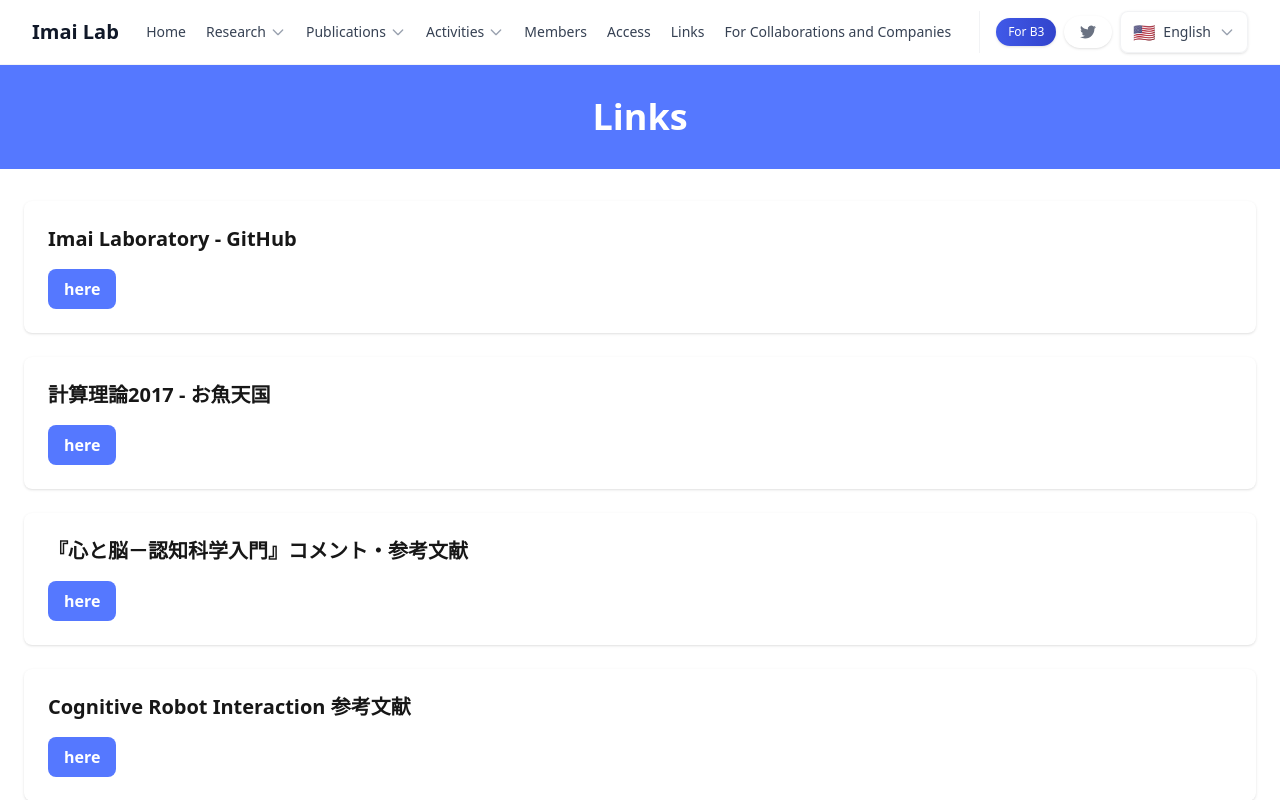
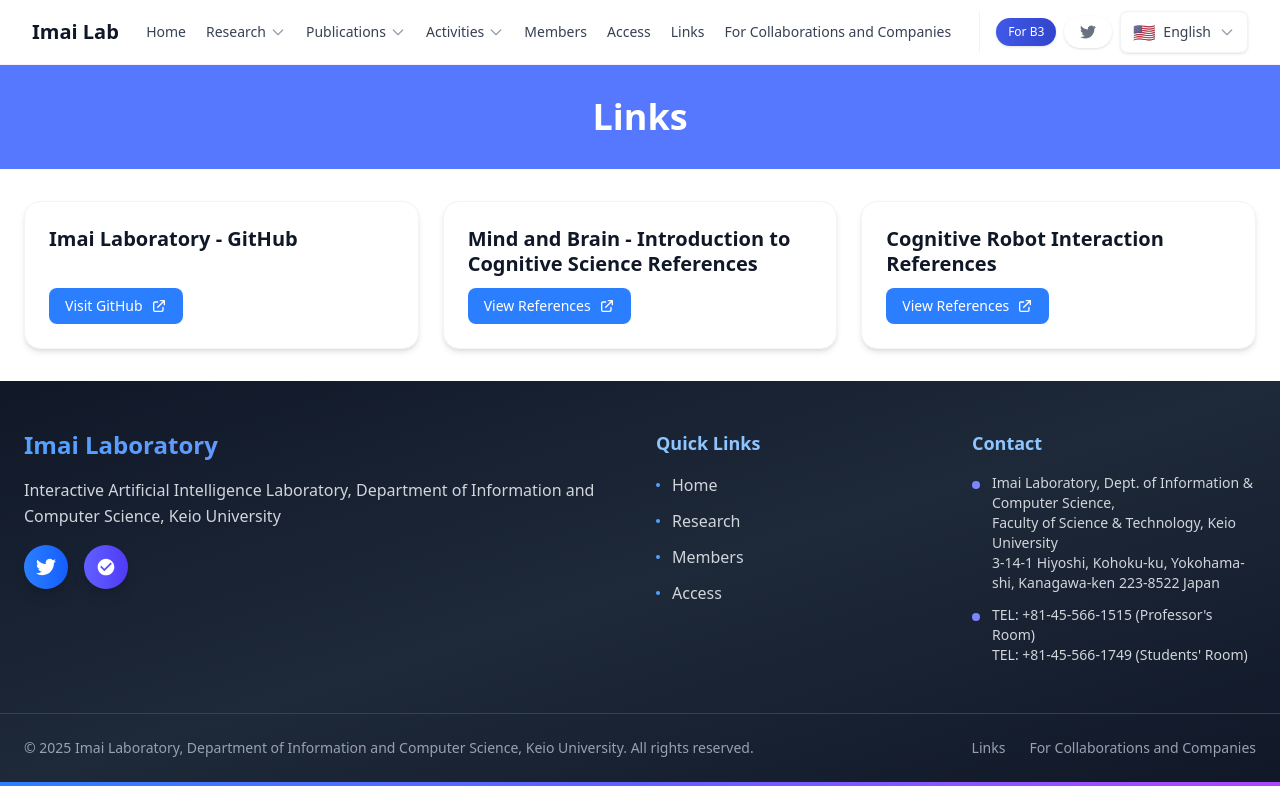
Before and after one commit to imai-laboratory/imai-laboratory.github.io, a Next.js app: page /en/links in a window 1280 px wide. Shown: the top 800 px of the page. Built offline with nearby package versions, Linux system fonts and the light colour scheme.

Commit message:
feat: update link card ui

```diff
--- /dev/null
+++ b/app/[locale]/links/constants/linksData.ts
@@ -0,0 +1,11 @@
+export const LINKS_CONSTANTS = {
+  github: {
+    url: "https://github.com/imai-laboratory",
+  },
+  cognitive_science: {
+    url: "https://www.ayu.ics.keio.ac.jp/references/cognitivescience/",
+  },
+  robot_interaction: {
+    url: "https://www.ailab.ics.keio.ac.jp/webpage_personal/cognitive_robot_interaction/",
+  },
+} as const;
--- a/app/[locale]/links/page.tsx
+++ b/app/[locale]/links/page.tsx
@@ -2,6 +2,7 @@ import { getTranslations, setRequestLocale } from "next-intl/server";
 import { LinkCard } from "@/components/shared/LinkCard";
 import { PageHero } from "@/components/shared/PageHero";
 import { generateStaticParams } from "@/lib/generateStaticParams";
+import { LINKS_CONSTANTS } from "./constants/linksData";
 
 export { generateStaticParams };
 
@@ -14,26 +15,30 @@ export default async function LinksPage({ params }: Props) {
   setRequestLocale(locale);
   const t = await getTranslations({ locale });
 
+  const linksKeys = Object.keys(
+    LINKS_CONSTANTS,
+  ) as (keyof typeof LINKS_CONSTANTS)[];
+
   return (
     <div id="content_links">
       <PageHero title={t("navigation.links")} />
       <div className="container mx-auto px-6 py-8">
-        <LinkCard
-          title="Imai Laboratory - GitHub"
-          url="https://github.com/imai-laboratory"
-        />
-        <LinkCard
-          title="計算理論2017 - お魚天国"
-          url="http://osakana.ailab.ics.keio.ac.jp"
-        />
-        <LinkCard
-          title="『心と脳－認知科学入門』コメント・参考文献"
-          url="http://www.ayu.ics.keio.ac.jp/references/cognitivescience/"
-        />
-        <LinkCard
-          title="Cognitive Robot Interaction 参考文献"
-          url="https://www.ailab.ics.keio.ac.jp/webpage_personal/cognitive_robot_interaction/"
-        />
+        <div className="grid gap-6 md:grid-cols-2 lg:grid-cols-3">
+          {linksKeys.map((key) => {
+            const linkData = t.raw(`links.${key}`);
+            const constants = LINKS_CONSTANTS[key];
+
+            return (
+              <LinkCard
+                key={key}
+                title={linkData.title}
+                description={linkData.description}
+                url={constants.url}
+                buttonText={linkData.buttonText}
+              />
+            );
+          })}
+        </div>
       </div>
     </div>
   );
--- /dev/null
+++ b/app/[locale]/research/projects/constants/researchProjectsData.ts
@@ -0,0 +1,11 @@
+export const RESEARCH_PROJECTS_CONSTANTS = {
+  crest: {
+    url: "http://crest.ailab.ics.keio.ac.jp/context/",
+  },
+  sip: {
+    url: "https://www.nedo.go.jp/activities/ZZJP2_100126.html",
+  },
+  agventure: {
+    url: "https://agventurelab.or.jp/",
+  },
+} as const;
--- a/app/[locale]/research/projects/page.tsx
+++ b/app/[locale]/research/projects/page.tsx
@@ -2,6 +2,7 @@ import { getTranslations, setRequestLocale } from "next-intl/server";
 import { LinkCard } from "@/components/shared/LinkCard";
 import { PageHero } from "@/components/shared/PageHero";
 import { generateStaticParams } from "@/lib/generateStaticParams";
+import { RESEARCH_PROJECTS_CONSTANTS } from "./constants/researchProjectsData";
 
 export { generateStaticParams };
 export const dynamic = "force-static";
@@ -13,24 +14,30 @@ export default async function ResearchProjPage({ params }: Props) {
   setRequestLocale(locale);
   const t = await getTranslations({ locale });
 
+  const projectKeys = Object.keys(
+    RESEARCH_PROJECTS_CONSTANTS,
+  ) as (keyof typeof RESEARCH_PROJECTS_CONSTANTS)[];
+
   return (
     <div id="content_links">
       <PageHero title={t("navigation.research.proj")} />
       <div className="container mx-auto px-6 py-8">
-        <LinkCard
-          title="CREST"
-          description="文脈と解釈の同時推定に基づく相互理解コンピューテーションの実現"
-          url="http://crest.ailab.ics.keio.ac.jp/context/"
-        />
-        <LinkCard
-          title="SIP"
-          description="エビデンスに基づくテーラーメイド教育の研究開発"
-          url="https://www.nedo.go.jp/activities/ZZJP2_100126.html"
-        />
-        <LinkCard
-          title="農林中央金庫 アグベンチャーラボ"
-          url="https://agventurelab.or.jp/"
-        />
+        <div className="grid gap-6 md:grid-cols-2 lg:grid-cols-3">
+          {projectKeys.map((key) => {
+            const projectData = t.raw(`researchProjects.${key}`);
+            const constants = RESEARCH_PROJECTS_CONSTANTS[key];
+
+            return (
+              <LinkCard
+                key={key}
+                title={projectData.title}
+                description={projectData.description}
+                url={constants.url}
+                buttonText={projectData.buttonText}
+              />
+            );
+          })}
+        </div>
       </div>
     </div>
   );
--- a/components/shared/LinkCard.tsx
+++ b/components/shared/LinkCard.tsx
@@ -13,26 +13,50 @@ export const LinkCard = ({
   title,
   description,
   url,
-  buttonText = "here",
+  buttonText = "Visit",
   children,
   className = "",
 }: LinkCardProps) => {
   return (
-    <div className={`bg-white rounded-lg shadow-sm p-6 mb-6 ${className}`}>
-      <h3 className="text-xl font-bold mb-4">{title}</h3>
+    <div
+      className={`group bg-white rounded-2xl p-6 shadow-md hover:shadow-xl transition-all duration-300 border border-gray-100 hover:border-blue-200 hover:-translate-y-1 ${className} flex flex-col h-full`}
+    >
+      <div className="flex-1">
+        <h3 className="text-xl font-bold text-gray-900 mb-3 group-hover:text-blue-600 transition-colors leading-tight">
+          {title}
+        </h3>
 
-      {description && <p className="text-gray-600 mb-4">{description}</p>}
+        {description && (
+          <p className="text-gray-600 leading-relaxed mb-4 line-clamp-2">
+            {description}
+          </p>
+        )}
 
-      {children && <div className="mb-4">{children}</div>}
+        {children && <div className="mb-4">{children}</div>}
+      </div>
 
-      <div className="space-y-4">
+      <div className="flex items-center space-x-2 mt-auto">
         <a
           href={url}
           target="_blank"
           rel="noopener noreferrer"
-          className="bg-primary-500 hover:bg-primary-600 text-white font-semibold py-2 px-4 rounded-lg transition-colors inline-block"
+          className="inline-flex items-center px-4 py-2 text-sm font-medium rounded-lg bg-blue-500 text-white hover:bg-blue-600 transition-all duration-200 hover:scale-105 focus:outline-none focus:ring-2 focus:ring-blue-500 focus:ring-offset-2"
         >
           {buttonText}
+          <svg
+            className="ml-2 h-4 w-4 transition-transform group-hover:translate-x-1"
+            fill="none"
+            stroke="currentColor"
+            viewBox="0 0 24 24"
+          >
+            <title>External link icon</title>
+            <path
+              strokeLinecap="round"
+              strokeLinejoin="round"
+              strokeWidth={2}
+              d="M10 6H6a2 2 0 00-2 2v10a2 2 0 002 2h10a2 2 0 002-2v-4M14 4h6m0 0v6m0-6L10 14"
+            />
+          </svg>
         </a>
       </div>
     </div>
--- a/messages/en.json
+++ b/messages/en.json
@@ -30,6 +30,36 @@
   "external": {
     "b3": "For B3",
     "twitter": "Imai Lab Twitter"
+  },
+  "links": {
+    "github": {
+      "title": "Imai Laboratory - GitHub",
+      "buttonText": "Visit GitHub"
+    },
+    "cognitive_science": {
+      "title": "Mind and Brain - Introduction to Cognitive Science References",
+      "buttonText": "View References"
+    },
+    "robot_interaction": {
+      "title": "Cognitive Robot Interaction References",
+      "buttonText": "View References"
+    }
+  },
+  "researchProjects": {
+    "crest": {
+      "title": "CREST",
+      "description": "Realization of mutual understanding computation based on simultaneous estimation of context and interpretation",
+      "buttonText": "Visit Project"
+    },
+    "sip": {
+      "title": "SIP",
+      "description": "Research and development of evidence-based tailored education",
+      "buttonText": "View Details"
+    },
+    "agventure": {
+      "title": "Norinchukin Bank AgVenture Lab",
+      "buttonText": "Visit Lab"
+    }
   },
   "members": {
     "past": {
--- a/messages/ja.json
+++ b/messages/ja.json
@@ -30,6 +30,36 @@
   "external": {
     "b3": "B3向け情報",
     "twitter": "今井研究室Twitter"
+  },
+  "links": {
+    "github": {
+      "title": "Imai Laboratory - GitHub",
+      "buttonText": "GitHub を見る"
+    },
+    "cognitive_science": {
+      "title": "『心と脳－認知科学入門』コメント・参考文献",
+      "buttonText": "参考文献を見る"
+    },
+    "robot_interaction": {
+      "title": "Cognitive Robot Interaction 参考文献",
+      "buttonText": "参考文献を見る"
+    }
+  },
+  "researchProjects": {
+    "crest": {
+      "title": "CREST",
+      "description": "文脈と解釈の同時推定に基づく相互理解コンピューテーションの実現",
+      "buttonText": "プロジェクトを見る"
+    },
+    "sip": {
+      "title": "SIP",
+      "description": "エビデンスに基づくテーラーメイド教育の研究開発",
+      "buttonText": "詳細を見る"
+    },
+    "agventure": {
+      "title": "農林中央金庫 アグベンチャーラボ",
+      "buttonText": "ラボを見る"
+    }
   },
   "members": {
     "past": {
```
